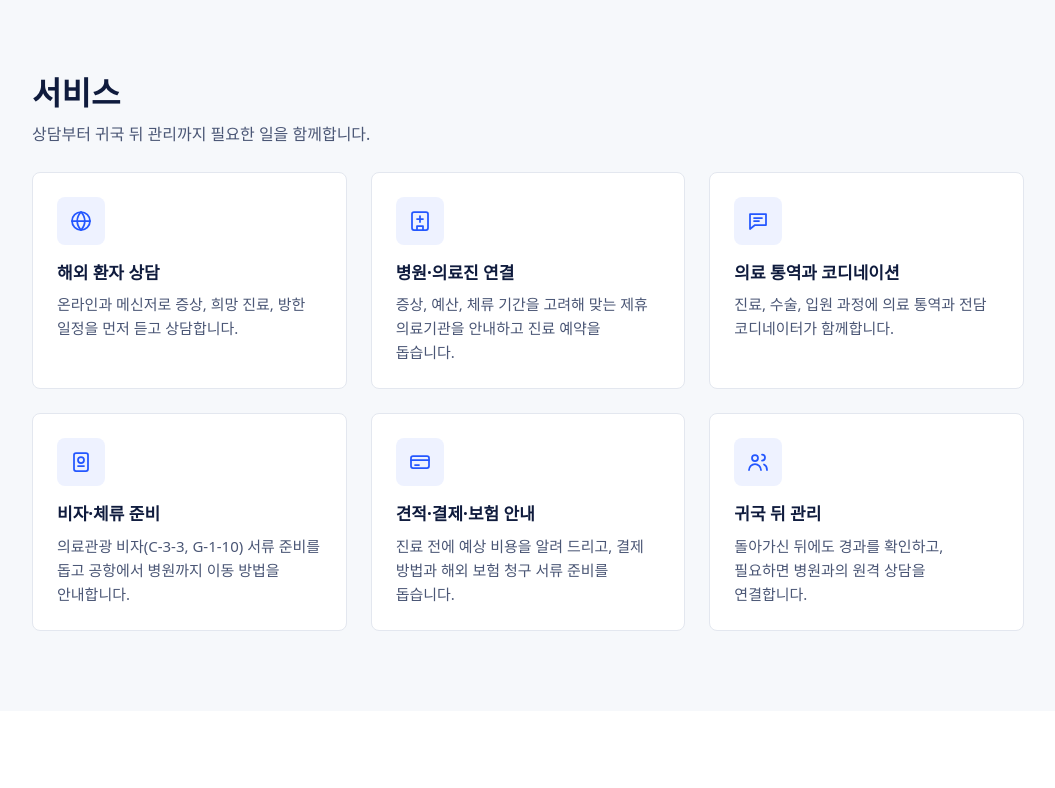
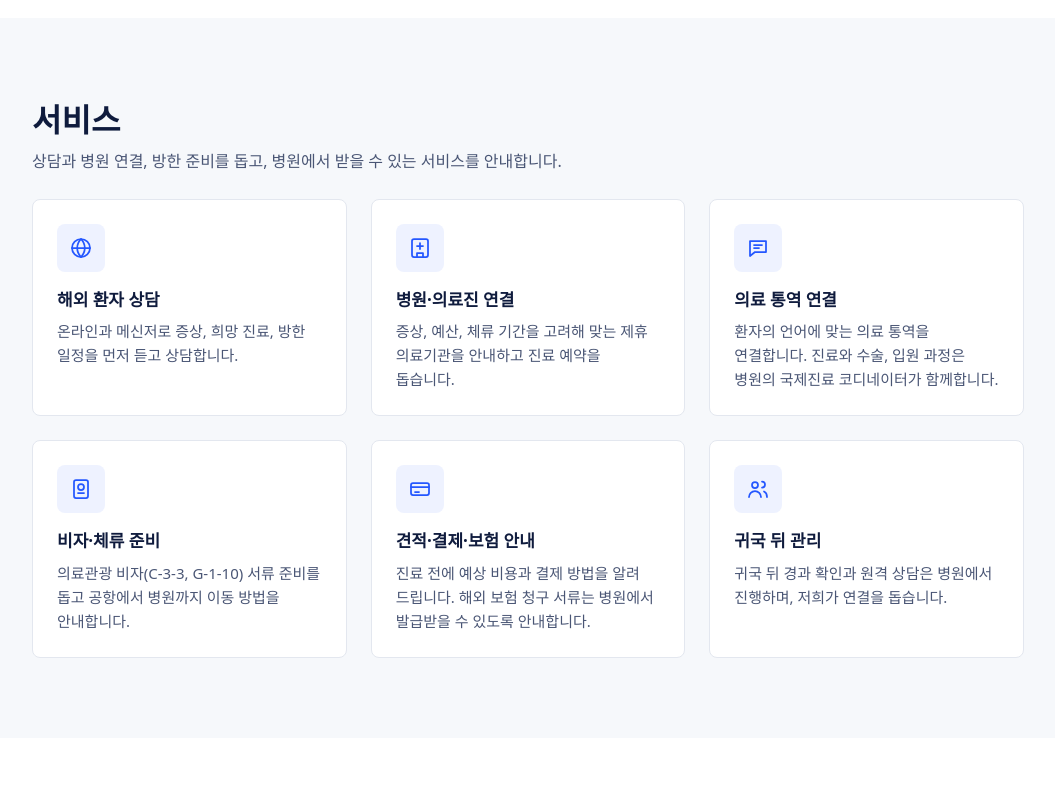
Before and after one commit to taewan4567-pixel/olla-mnp-homepage, a plain HTML site: page medical.html in a window 1280 px wide. Shown: the part 1080-1868 px from the top of the page, without its empty margins (112-1167 px from the left). Drawn offline with Linux system fonts and the light colour scheme; a web font is replaced by a local one.

Commit message:
문구: 코디네이터·원격 상담·보험 서류·귀국 뒤 관리는 병원 제공, 저희는 연결·안내 (ko)

```diff
--- a/medical.html
+++ b/medical.html
@@ -43,7 +43,7 @@
   <section class="page-hero"><div class="container">
     <span class="kicker">대구광역시 등록 외국인환자 유치사업자</span>
     <h1>치료 안내</h1>
-    <p class="lead">한국에서 치료를 받으려는 분께 상담부터 병원 연결, 통역, 귀국 뒤 관리까지 도와 드립니다.</p>
+    <p class="lead">한국에서 치료를 받으려는 분께 상담과 병원 연결, 통역 연결을 도와 드립니다. 귀국 뒤 관리는 병원에서 이어지도록 안내합니다.</p>
     <div class="btn-row"><a class="btn" href="#contact">상담 문의하기</a><a class="btn btn-line" href="#process">이용 절차 보기</a></div>
     <nav class="chips" aria-label="치료 안내"><a class="chip" href="#about">회사 소개</a><a class="chip" href="#services">서비스</a><a class="chip" href="#fields">진료 분야</a><a class="chip" href="#process">이용 절차</a><a class="chip" href="#why">선택하는 이유</a><a class="chip" href="#official">공식 기관 정보</a><a class="chip" href="#contact">상담 문의</a></nav>
   </div></section>
@@ -62,14 +62,14 @@
 
   <section class="sec alt" id="services"><div class="container">
     <h2>서비스</h2>
-    <p class="sec-desc">상담부터 귀국 뒤 관리까지 필요한 일을 함께합니다.</p>
+    <p class="sec-desc">상담과 병원 연결, 방한 준비를 돕고, 병원에서 받을 수 있는 서비스를 안내합니다.</p>
     <div class="grid g3">
       <article class="card"><div class="icon"><svg viewBox="0 0 24 24" width="24" height="24" fill="none" stroke="currentColor" stroke-width="1.75" stroke-linecap="round" stroke-linejoin="round" aria-hidden="true"><circle cx="12" cy="12" r="9"/><path d="M3 12h18"/><path d="M12 3c2.5 2.6 3.8 5.6 3.8 9s-1.3 6.4-3.8 9c-2.5-2.6-3.8-5.6-3.8-9S9.5 5.6 12 3z"/></svg></div><h3>해외 환자 상담</h3><p>온라인과 메신저로 증상, 희망 진료, 방한 일정을 먼저 듣고 상담합니다.</p></article>
       <article class="card"><div class="icon"><svg viewBox="0 0 24 24" width="24" height="24" fill="none" stroke="currentColor" stroke-width="1.75" stroke-linecap="round" stroke-linejoin="round" aria-hidden="true"><rect x="4" y="3" width="16" height="18" rx="2"/><path d="M12 7v6M9 10h6"/><path d="M9 21v-4h6v4"/></svg></div><h3>병원·의료진 연결</h3><p>증상, 예산, 체류 기간을 고려해 맞는 제휴 의료기관을 안내하고 진료 예약을 돕습니다.</p></article>
-      <article class="card"><div class="icon"><svg viewBox="0 0 24 24" width="24" height="24" fill="none" stroke="currentColor" stroke-width="1.75" stroke-linecap="round" stroke-linejoin="round" aria-hidden="true"><path d="M4 5h16v11H9l-5 4z"/><path d="M8 9h8M8 12h5"/></svg></div><h3>의료 통역과 코디네이션</h3><p>진료, 수술, 입원 과정에 의료 통역과 전담 코디네이터가 함께합니다.</p></article>
+      <article class="card"><div class="icon"><svg viewBox="0 0 24 24" width="24" height="24" fill="none" stroke="currentColor" stroke-width="1.75" stroke-linecap="round" stroke-linejoin="round" aria-hidden="true"><path d="M4 5h16v11H9l-5 4z"/><path d="M8 9h8M8 12h5"/></svg></div><h3>의료 통역 연결</h3><p>환자의 언어에 맞는 의료 통역을 연결합니다. 진료와 수술, 입원 과정은 병원의 국제진료 코디네이터가 함께합니다.</p></article>
       <article class="card"><div class="icon"><svg viewBox="0 0 24 24" width="24" height="24" fill="none" stroke="currentColor" stroke-width="1.75" stroke-linecap="round" stroke-linejoin="round" aria-hidden="true"><rect x="5" y="3" width="14" height="18" rx="2"/><circle cx="12" cy="10" r="3"/><path d="M9 16h6"/></svg></div><h3>비자·체류 준비</h3><p>의료관광 비자(C-3-3, G-1-10) 서류 준비를 돕고 공항에서 병원까지 이동 방법을 안내합니다.</p></article>
-      <article class="card"><div class="icon"><svg viewBox="0 0 24 24" width="24" height="24" fill="none" stroke="currentColor" stroke-width="1.75" stroke-linecap="round" stroke-linejoin="round" aria-hidden="true"><rect x="3" y="6" width="18" height="12" rx="2"/><path d="M3 10h18M7 15h4"/></svg></div><h3>견적·결제·보험 안내</h3><p>진료 전에 예상 비용을 알려 드리고, 결제 방법과 해외 보험 청구 서류 준비를 돕습니다.</p></article>
-      <article class="card"><div class="icon"><svg viewBox="0 0 24 24" width="24" height="24" fill="none" stroke="currentColor" stroke-width="1.75" stroke-linecap="round" stroke-linejoin="round" aria-hidden="true"><circle cx="9" cy="8" r="3"/><path d="M3 20c0-3.3 2.7-6 6-6s6 2.7 6 6"/><path d="M16 4.5a3 3 0 0 1 0 6M18 14.5c1.8.8 3 2.8 3 5.5"/></svg></div><h3>귀국 뒤 관리</h3><p>돌아가신 뒤에도 경과를 확인하고, 필요하면 병원과의 원격 상담을 연결합니다.</p></article>
+      <article class="card"><div class="icon"><svg viewBox="0 0 24 24" width="24" height="24" fill="none" stroke="currentColor" stroke-width="1.75" stroke-linecap="round" stroke-linejoin="round" aria-hidden="true"><rect x="3" y="6" width="18" height="12" rx="2"/><path d="M3 10h18M7 15h4"/></svg></div><h3>견적·결제·보험 안내</h3><p>진료 전에 예상 비용과 결제 방법을 알려 드립니다. 해외 보험 청구 서류는 병원에서 발급받을 수 있도록 안내합니다.</p></article>
+      <article class="card"><div class="icon"><svg viewBox="0 0 24 24" width="24" height="24" fill="none" stroke="currentColor" stroke-width="1.75" stroke-linecap="round" stroke-linejoin="round" aria-hidden="true"><circle cx="9" cy="8" r="3"/><path d="M3 20c0-3.3 2.7-6 6-6s6 2.7 6 6"/><path d="M16 4.5a3 3 0 0 1 0 6M18 14.5c1.8.8 3 2.8 3 5.5"/></svg></div><h3>귀국 뒤 관리</h3><p>귀국 뒤 경과 확인과 원격 상담은 병원에서 진행하며, 저희가 연결을 돕습니다.</p></article>
     </div>
   </div></section>
 
@@ -94,8 +94,8 @@
       <li><span class="step-no">01</span><div><h3>상담 신청</h3><p>온라인이나 메신저로 증상과 희망 진료를 알려 주세요.</p></div></li>
       <li><span class="step-no">02</span><div><h3>병원 연결과 견적</h3><p>의료기관을 안내하고 예상 비용과 일정을 제안합니다.</p></div></li>
       <li><span class="step-no">03</span><div><h3>방한 준비</h3><p>비자 서류와 항공, 숙소 준비 방법을 안내합니다.</p></div></li>
-      <li><span class="step-no">04</span><div><h3>진료와 통역 동행</h3><p>전담 코디네이터와 함께 진료를 받습니다.</p></div></li>
-      <li><span class="step-no">05</span><div><h3>귀국 뒤 관리</h3><p>돌아가신 뒤에도 경과를 확인하고 상담을 이어갑니다.</p></div></li>
+      <li><span class="step-no">04</span><div><h3>진료와 통역</h3><p>병원의 국제진료 코디네이터와 함께 진료를 받습니다. 의료 통역도 연결해 드립니다.</p></div></li>
+      <li><span class="step-no">05</span><div><h3>귀국 뒤 관리</h3><p>귀국 뒤 경과 확인과 원격 상담은 병원에서 진행하며, 저희가 연결을 돕습니다.</p></div></li>
     </ol>
   </div></section>
 
```
Also changed, not shown: index.html (+3 -3 lines).
